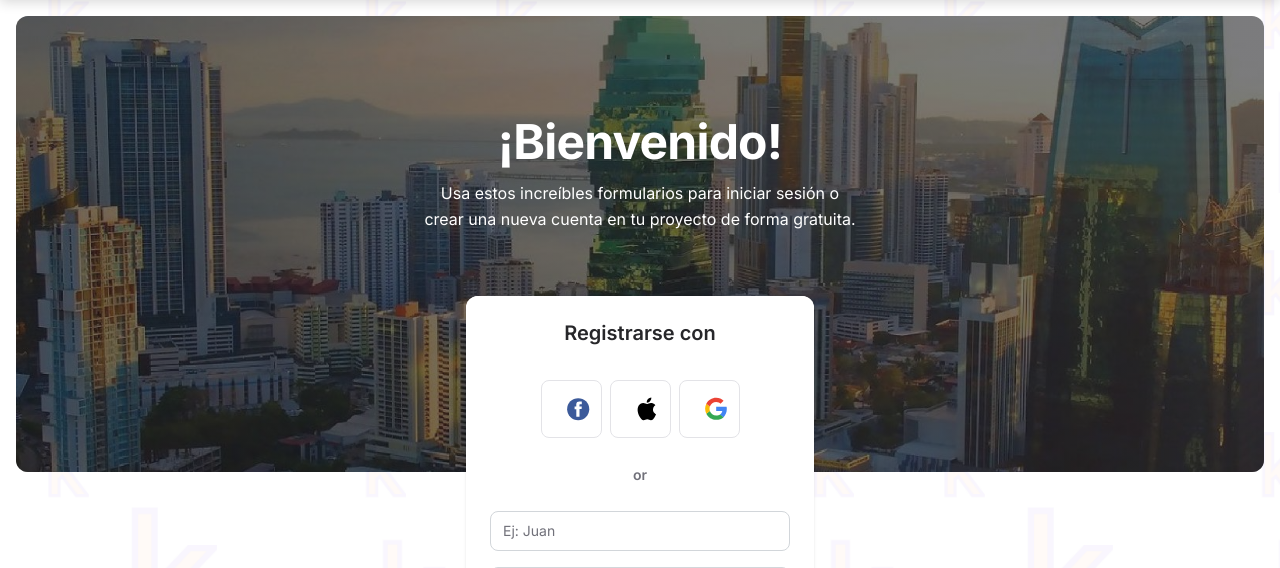
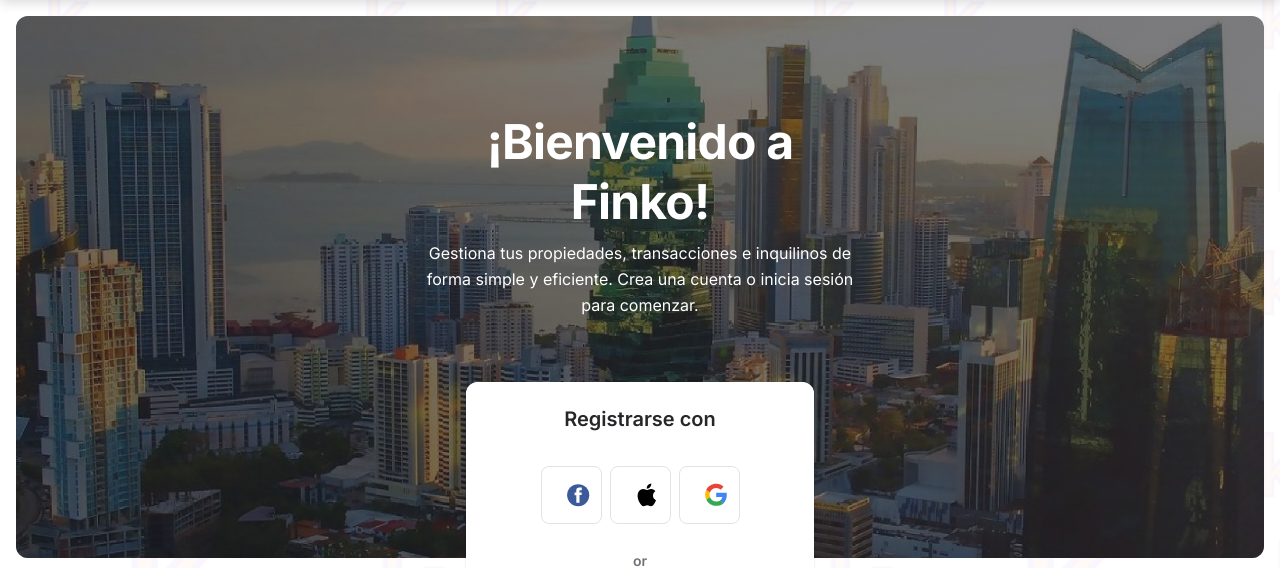
Before and after one commit to gkipping2023/Finko, a Django app: page /register_user in a window 1280 px wide. Shown: the part 75-643 px from the top of the page. Run offline with Django 5.2, Linux system fonts and the light colour scheme; data comes from the database, SQL or seed files in the repository; some libraries are stand-ins or nearby versions.

Commit message:
minor text change

```diff
--- a/main/templates/main/register_user.html
+++ b/main/templates/main/register_user.html
@@ -8,8 +8,8 @@
       <div class="container">
         <div class="row justify-content-center">
           <div class="col-lg-5 text-center mx-auto">
-            <h1 class="text-white mb-2 mt-5">¡Bienvenido!</h1>
-            <p class="text-lead text-white">Usa estos increíbles formularios para iniciar sesión o crear una nueva cuenta en tu proyecto de forma gratuita.</p>
+            <h1 class="text-white mb-2 mt-5">¡Bienvenido a Finko!</h1>
+            <p class="text-lead text-white">Gestiona tus propiedades, transacciones e inquilinos de forma simple y eficiente. Crea una cuenta o inicia sesión para comenzar.</p>
           </div>
         </div>
       </div>
```
